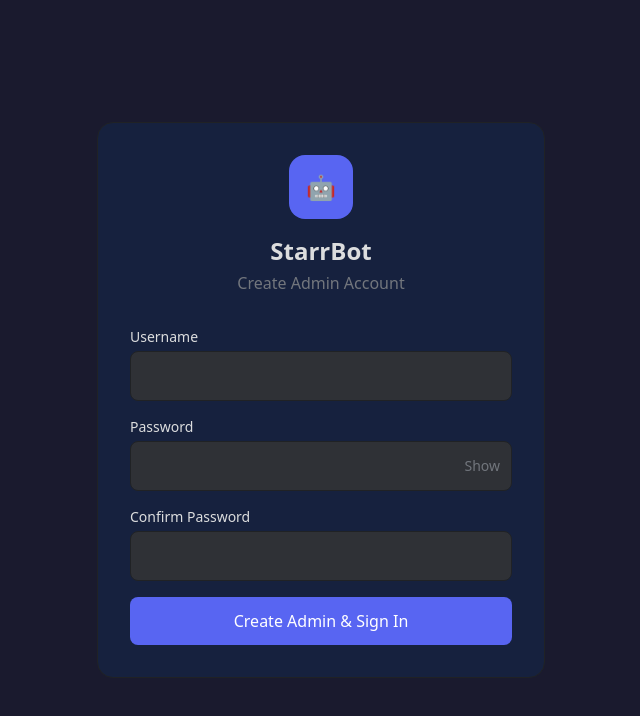
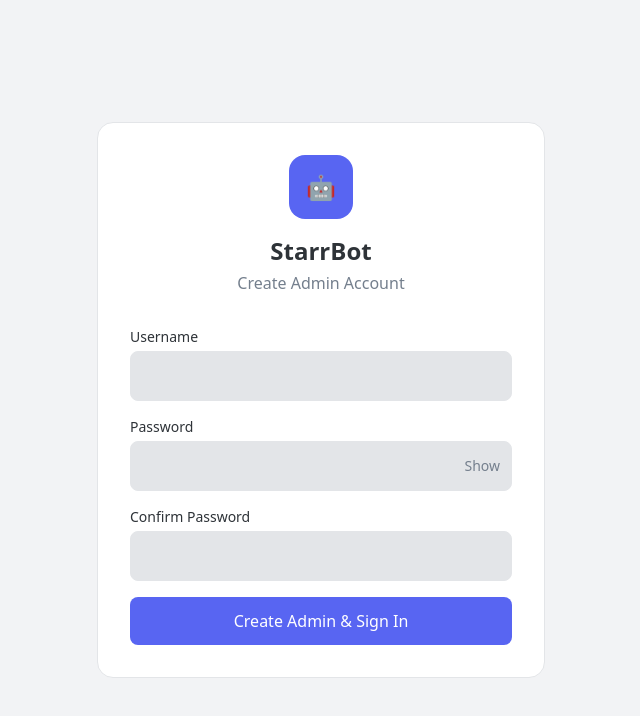
Before and after one commit to black7spades/starrbotv2, a React (Vite) app in the folder dashboard/: page /login in a window 1280 px wide. Shown: the top 716 px of the page, without its empty margins (319-959 px from the left). Built offline with nearby package versions, Linux system fonts and the light colour scheme; no server answers.

Commit message:
Remove delete button, remove underlines, fix light/dark/system theme

```diff
--- a/dashboard/src/components/Layout.tsx
+++ b/dashboard/src/components/Layout.tsx
@@ -46,7 +46,7 @@ export default function Layout() {
   };
 
   return (
-    <div className={`min-h-screen flex ${theme === "dark" ? "dark" : ""}`}>
+    <div className="min-h-screen flex">
       {/* Sidebar */}
       <aside
         className={`fixed inset-y-0 left-0 z-40 w-64 bg-discord-card border-r border-discord-border flex flex-col transition-transform duration-300 ${
--- a/dashboard/src/index.css
+++ b/dashboard/src/index.css
@@ -9,31 +9,40 @@
 }
 
 :root {
-  --bg: #1a1a2e;
-  --card: #16213e;
-  --accent: #5865f2;
-  --green: #57f287;
-  --red: #ed4245;
-  --text: #dcddde;
-  --muted: #72767d;
-  --input: #2f3136;
-  --border: #202225;
+  --discord-bg: #f2f3f5;
+  --discord-card: #ffffff;
+  --discord-accent: #5865f2;
+  --discord-green: #57f287;
+  --discord-red: #ed4245;
+  --discord-text: #2e3338;
+  --discord-muted: #747f8d;
+  --discord-input: #e3e5e8;
+  --discord-border: #e3e5e8;
+}
+
+.dark {
+  --discord-bg: #1a1a2e;
+  --discord-card: #16213e;
+  --discord-accent: #5865f2;
+  --discord-green: #57f287;
+  --discord-red: #ed4245;
+  --discord-text: #dcddde;
+  --discord-muted: #72767d;
+  --discord-input: #2f3136;
+  --discord-border: #202225;
 }
 
 body {
   font-family: system-ui, -apple-system, BlinkMacSystemFont, "Segoe UI", Roboto, sans-serif;
-  background: var(--bg);
-  color: var(--text);
+  background: var(--discord-bg);
+  color: var(--discord-text);
   min-height: 100vh;
+  transition: background 0.15s, color 0.15s;
 }
 
 a {
-  color: var(--accent);
+  color: var(--discord-accent);
   text-decoration: none;
-}
-
-a:hover {
-  text-decoration: underline;
 }
 
 button:disabled {
@@ -52,14 +61,14 @@ input, select, textarea {
 }
 
 ::-webkit-scrollbar-track {
-  background: var(--bg);
+  background: var(--discord-bg);
 }
 
 ::-webkit-scrollbar-thumb {
-  background: var(--border);
+  background: var(--discord-border);
   border-radius: 4px;
 }
 
 ::-webkit-scrollbar-thumb:hover {
-  background: var(--muted);
+  background: var(--discord-muted);
 }
--- a/dashboard/src/pages/BotDetail.tsx
+++ b/dashboard/src/pages/BotDetail.tsx
@@ -66,15 +66,6 @@ export default function BotDetail() {
       queryClient.invalidateQueries({ queryKey: ["bots"] });
     },
     onError: (err: any) => setActionError(err.message || "Failed to restart bot"),
-  });
-
-  const deleteMutation = useMutation({
-    mutationFn: () => api.deleteBot(id!),
-    onSuccess: () => {
-      queryClient.invalidateQueries({ queryKey: ["bots"] });
-      navigate("/");
-    },
-    onError: (err: any) => setActionError(err.message || "Failed to delete bot"),
   });
 
   if (isLoading) return <div className="flex items-center justify-center h-64">Loading...</div>;
@@ -159,18 +150,6 @@ export default function BotDetail() {
             >
               Edit
             </button>
-
-            <button
-              onClick={() => {
-                if (confirm(`Delete "${bot.name}"? This cannot be undone.`)) {
-                  deleteMutation.mutate();
-                }
-              }}
-              disabled={deleteMutation.isPending}
-              className="btn-danger text-sm"
-            >
-              {deleteMutation.isPending ? "Deleting..." : "Delete"}
-            </button>
           </div>
         )}
       </div>
--- a/dashboard/src/pages/CreateBot.tsx
+++ b/dashboard/src/pages/CreateBot.tsx
@@ -28,7 +28,7 @@ export default function CreateBot() {
     <div className="max-w-lg mx-auto">
       <div className="flex items-center justify-between mb-6">
         <h1 className="text-2xl font-bold">Create Bot</h1>
-        <a href="https://discord.com/developers/applications" target="_blank" rel="noopener noreferrer" className="text-sm text-discord-accent hover:underline">
+        <a href="https://discord.com/developers/applications" target="_blank" rel="noopener noreferrer" className="text-sm text-discord-accent">
           Discord Developer Portal ↗
         </a>
       </div>
@@ -36,7 +36,7 @@ export default function CreateBot() {
       <div className="mb-6 p-4 bg-discord-card rounded-xl border border-discord-border">
         <h2 className="text-sm font-semibold mb-2">How to create a Discord bot</h2>
         <ol className="text-sm text-discord-muted space-y-1 list-decimal list-inside">
-          <li>Visit <a href="https://discord.com/developers/applications" target="_blank" rel="noopener noreferrer" className="text-discord-accent hover:underline">Discord Developer Portal</a> and create a new application</li>
+          <li>Visit <a href="https://discord.com/developers/applications" target="_blank" rel="noopener noreferrer" className="text-discord-accent">Discord Developer Portal</a> and create a new application</li>
           <li>Go to the <strong>Bot</strong> tab and create a bot user</li>
           <li>Copy the <strong>Token</strong> and <strong>Client ID</strong> below</li>
           <li>Enable <strong>Message Content Intent</strong> under the Bot tab</li>
--- a/dashboard/src/pages/EditBot.tsx
+++ b/dashboard/src/pages/EditBot.tsx
@@ -53,7 +53,7 @@ export default function EditBot() {
     <div className="max-w-lg mx-auto">
       <div className="flex items-center justify-between mb-6">
         <h1 className="text-2xl font-bold">Edit Bot</h1>
-        <a href="https://discord.com/developers/applications" target="_blank" rel="noopener noreferrer" className="text-sm text-discord-accent hover:underline">
+        <a href="https://discord.com/developers/applications" target="_blank" rel="noopener noreferrer" className="text-sm text-discord-accent">
           Discord Developer Portal ↗
         </a>
       </div>
--- a/dashboard/src/pages/Functions.tsx
+++ b/dashboard/src/pages/Functions.tsx
@@ -51,7 +51,7 @@ export default function Functions() {
 
       {bots.length === 0 && (
         <div className="p-4 bg-discord-card rounded-xl border border-discord-border text-discord-muted">
-          No bots yet. <Link to="/bots/create" className="text-discord-accent hover:underline">Create one</Link> first, then deploy functions to it.
+          No bots yet. <Link to="/bots/create" className="text-discord-accent">Create one</Link> first, then deploy functions to it.
         </div>
       )}
 
--- a/dashboard/src/store/uiStore.ts
+++ b/dashboard/src/store/uiStore.ts
@@ -22,6 +22,19 @@ function applyTheme(theme: Theme) {
   document.documentElement.classList.toggle("dark", resolved === "dark");
 }
 
+let mediaQueryCleanup: (() => void) | null = null;
+
+function watchSystemTheme() {
+  if (mediaQueryCleanup) mediaQueryCleanup();
+  const mq = window.matchMedia("(prefers-color-scheme: dark)");
+  const handler = () => {
+    const current = useUIStore.getState().theme;
+    if (current === "system") applyTheme("system");
+  };
+  mq.addEventListener("change", handler);
+  mediaQueryCleanup = () => mq.removeEventListener("change", handler);
+}
+
 export const useUIStore = create<UIState>()(
   persist(
     (set, get) => ({
@@ -38,7 +51,10 @@ export const useUIStore = create<UIState>()(
         set({ theme });
       },
       toggleSidebar: () => set((state) => ({ sidebarOpen: !state.sidebarOpen })),
-      initTheme: () => applyTheme(get().theme),
+      initTheme: () => {
+        applyTheme(get().theme);
+        watchSystemTheme();
+      },
     }),
     {
       name: "ui-storage",
--- a/dashboard/tailwind.config.js
+++ b/dashboard/tailwind.config.js
@@ -9,15 +9,15 @@ export default {
     extend: {
       colors: {
         discord: {
-          bg: "#1a1a2e",
-          card: "#16213e",
-          accent: "#5865f2",
-          green: "#57f287",
-          red: "#ed4245",
-          text: "#dcddde",
-          muted: "#72767d",
-          input: "#2f3136",
-          border: "#202225",
+          bg: "var(--discord-bg)",
+          card: "var(--discord-card)",
+          accent: "var(--discord-accent)",
+          green: "var(--discord-green)",
+          red: "var(--discord-red)",
+          text: "var(--discord-text)",
+          muted: "var(--discord-muted)",
+          input: "var(--discord-input)",
+          border: "var(--discord-border)",
         },
       },
     },
```
